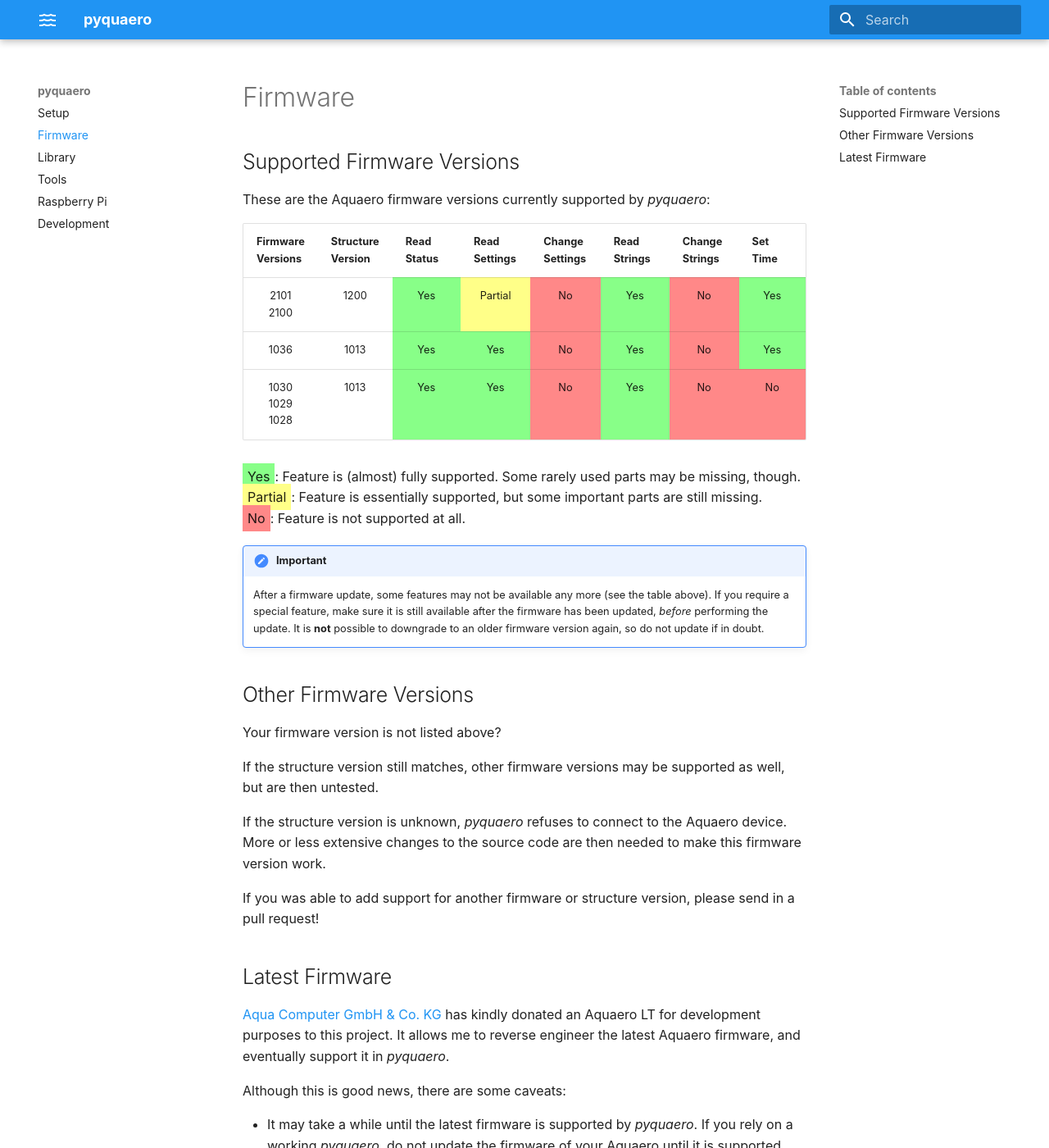
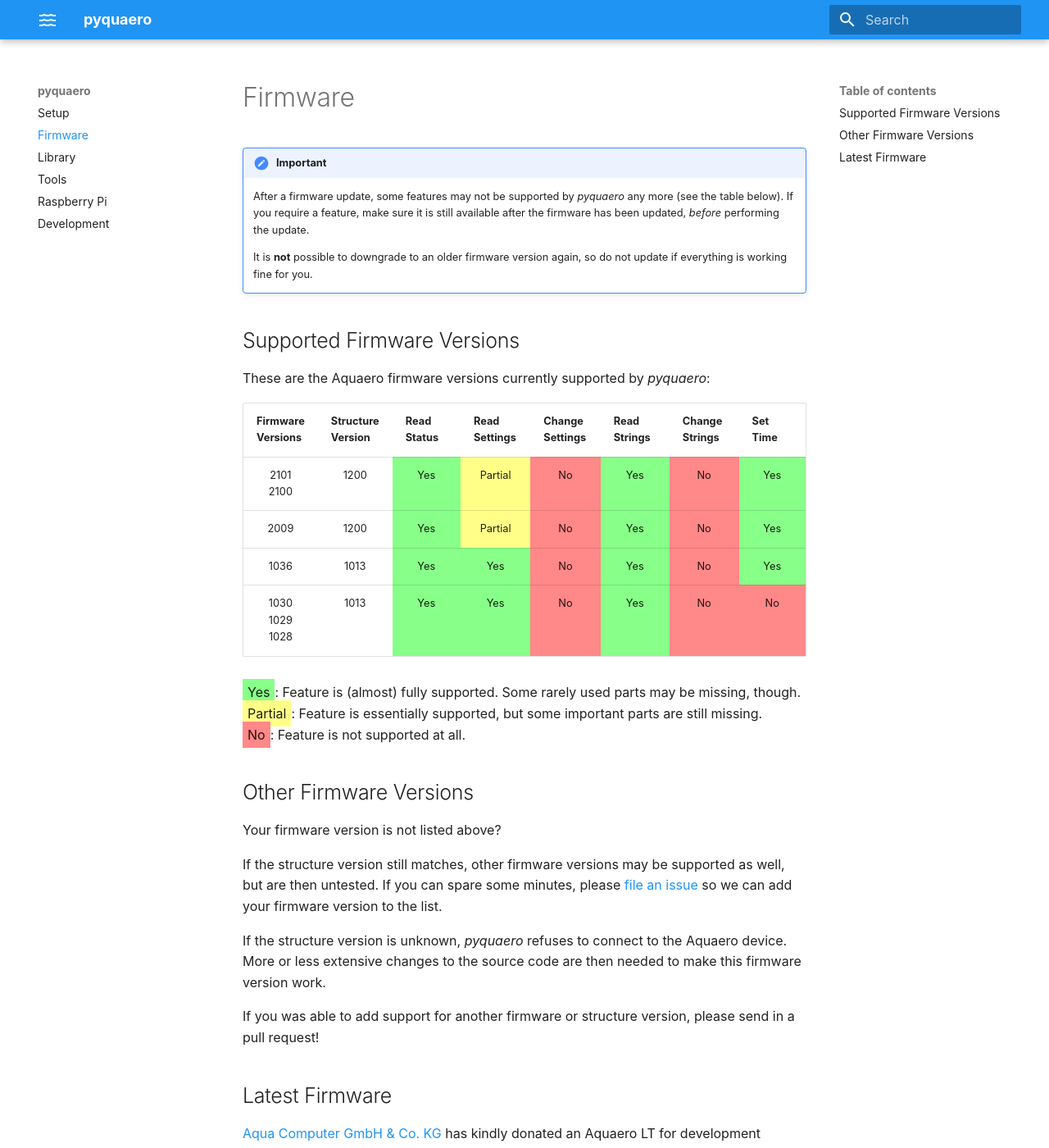
Before and after one commit to shred/pyquaero, an MkDocs documentation site: the page built from docs/firmware.md, in a window 1280 px wide and 1400 px high. Shown: the whole window at 82% size. Built offline with MkDocs 1.6.1 and Material for MkDocs 9.7.7, drawn with Linux system fonts in a browser that asks for light colours.

```diff
--- a/docs/firmware.md
+++ b/docs/firmware.md
@@ -1,4 +1,9 @@
 # Firmware
+
+!!! important
+    After a firmware update, some features may not be supported by _pyquaero_ any more (see the table below). If you require a feature, make sure it is still available after the firmware has been updated, _before_ performing the update.
+
+    It is **not** possible to downgrade to an older firmware version again, so do not update if everything is working fine for you.
 
 ## Supported Firmware Versions
 
@@ -21,6 +26,16 @@
 <tbody>
 <tr>
   <td>2101<br />2100</td>
+  <td>1200</td>
+  <td class="fw-yes">Yes</td>
+  <td class="fw-part">Partial</td>
+  <td class="fw-no">No</td>
+  <td class="fw-yes">Yes</td>
+  <td class="fw-no">No</td>
+  <td class="fw-yes">Yes</td>
+</tr>
+<tr>
+  <td>2009</td>
   <td>1200</td>
   <td class="fw-yes">Yes</td>
   <td class="fw-part">Partial</td>
@@ -57,14 +72,11 @@
 <span class="fw-part">Partial</span>: Feature is essentially supported, but some important parts are still missing. <br>
 <span class="fw-no">No</span>: Feature is not supported at all.
 
-!!! important
-    After a firmware update, some features may not be available any more (see the table above). If you require a special feature, make sure it is still available after the firmware has been updated, _before_ performing the update. It is **not** possible to downgrade to an older firmware version again, so do not update if in doubt.
-
 ## Other Firmware Versions
 
 Your firmware version is not listed above?
 
-If the structure version still matches, other firmware versions may be supported as well, but are then untested.
+If the structure version still matches, other firmware versions may be supported as well, but are then untested. If you can spare some minutes, please [file an issue](https://github.com/shred/pyquaero/issues) so we can add your firmware version to the list.
 
 If the structure version is unknown, _pyquaero_ refuses to connect to the Aquaero device. More or less extensive changes to the source code are then needed to make this firmware version work.
 
```
Also changed, not shown: docs/tools.md (+4 -0 lines), 2 other files.
